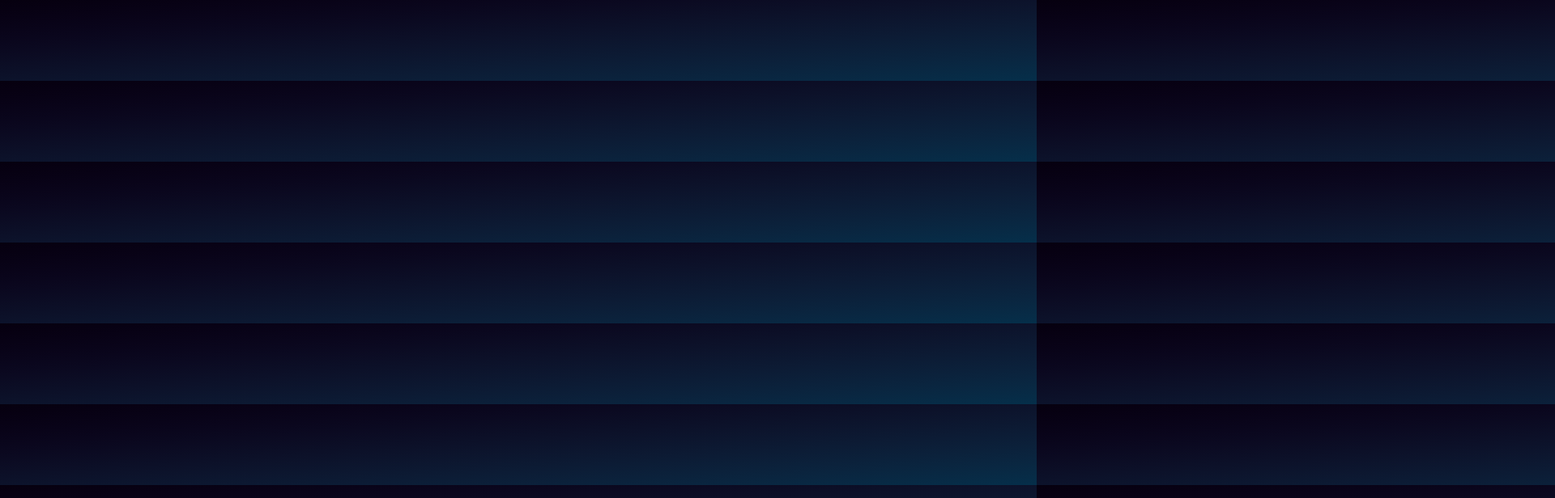
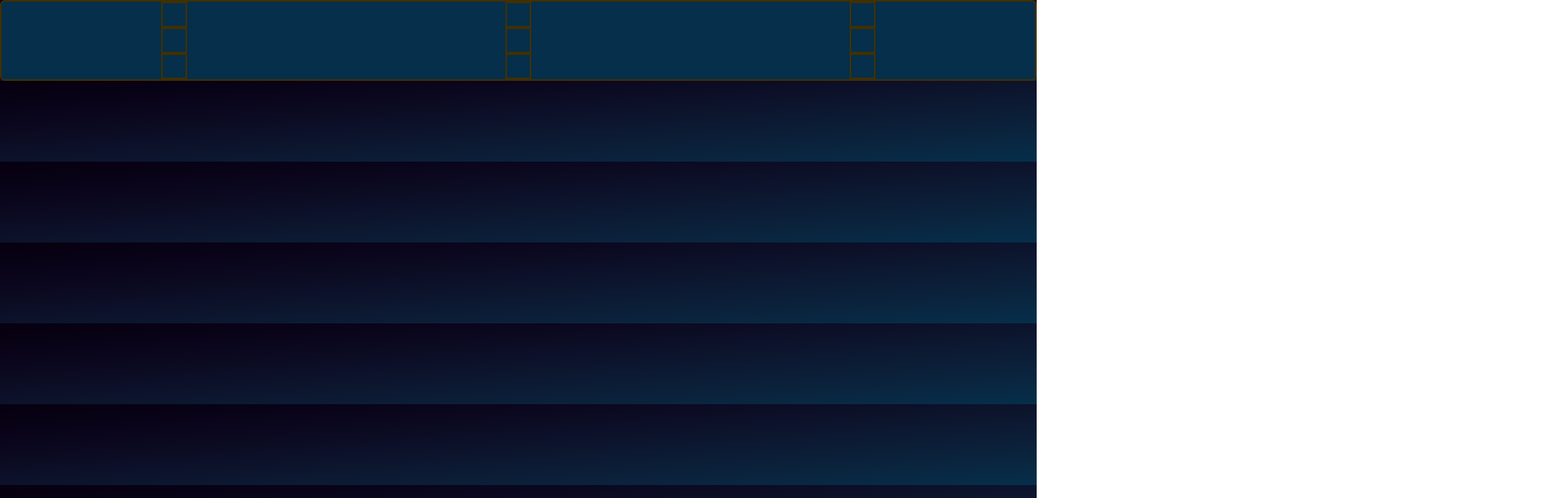
Before and after one commit to Stahelski/PortfolioPage, a Next.js app: page /TicTacToe in a window 1280 px wide. Shown: the top 616 px of the page at 81% size, 1920 px wide, since content can reach past the window. Built offline with nearby package versions, Linux system fonts and the light colour scheme.

Commit message:
ttt update

```diff
--- a/src/app/FrontPage/page.jsx
+++ b/src/app/FrontPage/page.jsx
@@ -165,7 +165,10 @@ export default function NewHero() {
             {showGame ? "Back to img" : "Tic tac toe"}
           </button>
           {showGame ? (
-            <TTT />
+            <div className="relative row-start-4 row-end-8 col-start-2 col-end-6 mb-2 flex justify-center items-center group">
+              {" "}
+              <TTT />{" "}
+            </div>
           ) : (
             <div className="relative row-start-4 row-end-8 col-start-2 col-end-6 mb-2 flex justify-center items-center group">
               <img
--- a/src/app/TicTacToe/page.jsx
+++ b/src/app/TicTacToe/page.jsx
@@ -27,8 +27,8 @@ export default function Game() {
   }
 
   return (
-    <div className="w-[500%] flex justify-center items-center ">
-      <div className="relative top-[700%] left-[120%]  Board grid grid-cols-3 row-span-3 bg-sky-950 border-2 rounded-md">
+    <div className="w-full h-full flex justify-center items-center ">
+      <div className="Board w-full h-full grid grid-cols-3 row-span-3 bg-sky-950 border-2 rounded-md">
         {squares.map((value, index) => (
           <Square
             key={index}
```
